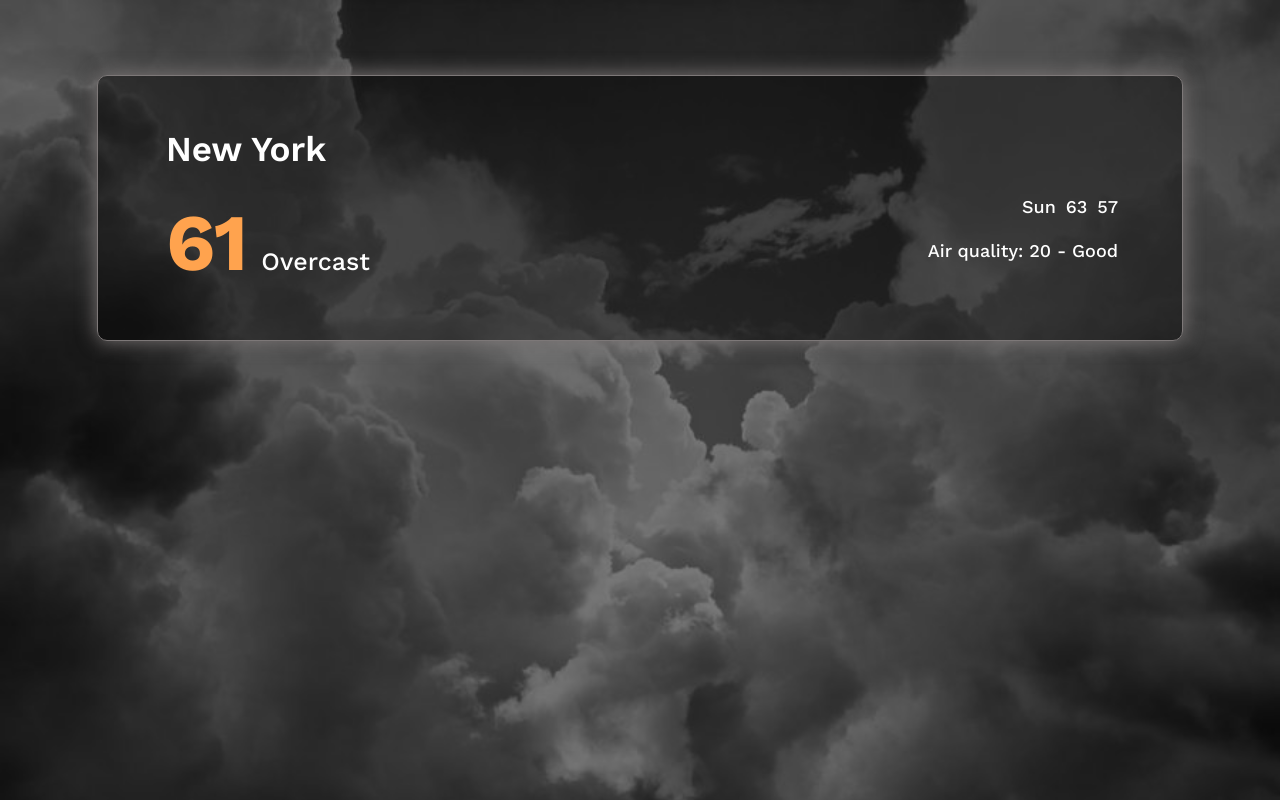
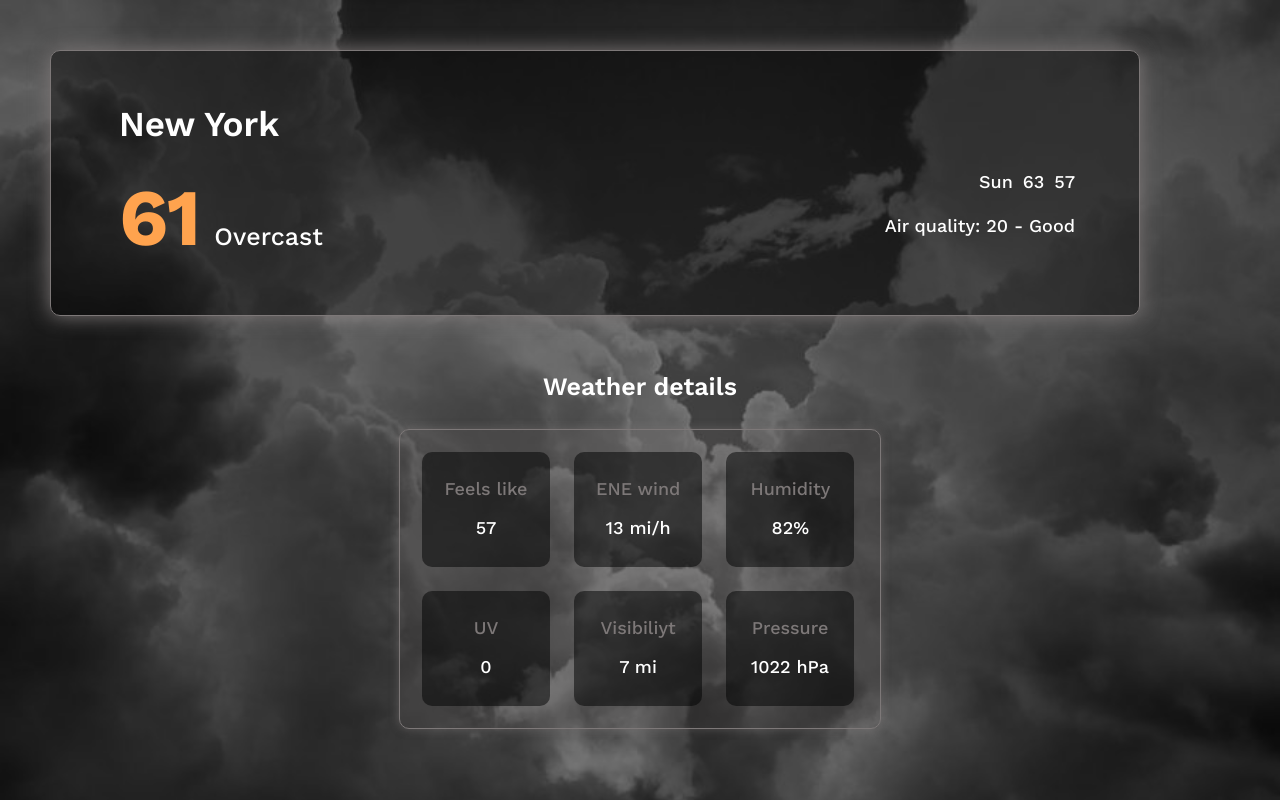
Before and after one commit to kittensgit/weather-app-ts, a React (Create React App) app: page / in a window 1280 px wide. Built offline with nearby package versions, Linux system fonts and the light colour scheme.

Commit message:
Details, Details.scss

```diff
--- a/src/App.scss
+++ b/src/App.scss
@@ -119,12 +119,12 @@ body {
     font-size: 18px;
     background: url('../public/images/bg.jpg') no-repeat;
     background-size: cover;
-    height: 100vh;
+    height: 100%;
     margin: 0; /* Убедитесь, что у body нет отступов */
 
     &::before {
         content: '';
-        position: absolute;
+        position: fixed;
         top: 0;
         right: 0;
         bottom: 0;
@@ -135,5 +135,5 @@ body {
 }
 
 .container {
-    padding: 75px 97px 94px;
+    padding: 50px 50px;
 }
--- a/src/App.tsx
+++ b/src/App.tsx
@@ -1,11 +1,13 @@
 import React from 'react';
 import './App.scss';
 import Card from './components/Card/Card';
+import Details from './components/Details/Details';
 
 const App = () => {
     return (
         <div className="container">
             <Card />
+            <Details />
         </div>
     );
 };
--- /dev/null
+++ b/src/components/Details/Details.scss
@@ -0,0 +1,41 @@
+$gray: #7d7878;
+
+.details {
+    padding-top: 56px;
+    display: flex;
+    flex-direction: column;
+    align-items: center;
+
+    &__title {
+        font-size: 25px;
+        font-weight: 600;
+        padding-bottom: 28px;
+    }
+    &__content {
+        max-width: 482px;
+        display: flex;
+        gap: 24px;
+        flex-wrap: wrap;
+        padding: 22px;
+        border-radius: 10px;
+        border: 1px solid $gray;
+        background: rgba(125, 120, 120, 0.1);
+        box-shadow: 0px 0px 10px 0px rgba(125, 120, 120, 0.5);
+
+        &-item {
+            display: flex;
+            min-width: 128px;
+            flex-direction: column;
+            align-items: center;
+            gap: 18px;
+            font-weight: 500;
+            padding: 26px 22px 29px;
+            border-radius: 10px;
+            background: rgba(0, 0, 0, 0.5);
+        }
+    }
+    &__item-title {
+        color: $gray;
+        font-size: 18px;
+    }
+}
--- /dev/null
+++ b/src/components/Details/Details.tsx
@@ -0,0 +1,38 @@
+import React, { FC } from 'react';
+import './Details.scss';
+
+const Details: FC = ({}) => {
+    return (
+        <div className="details">
+            <h1 className="details__title">Weather details</h1>
+            <div className="details__content">
+                <div className="details__content-item">
+                    <p className="details__item-title">Feels like</p>
+                    <p>57</p>
+                </div>
+                <div className="details__content-item">
+                    <p className="details__item-title">ENE wind</p>
+                    <p>13 mi/h</p>
+                </div>
+                <div className="details__content-item">
+                    <p className="details__item-title">Humidity</p>
+                    <p>82%</p>
+                </div>
+                <div className="details__content-item">
+                    <p className="details__item-title">UV</p>
+                    <p>0</p>
+                </div>
+                <div className="details__content-item">
+                    <p className="details__item-title">Visibiliyt</p>
+                    <p>7 mi</p>
+                </div>
+                <div className="details__content-item">
+                    <p className="details__item-title">Pressure</p>
+                    <p>1022 hPa</p>
+                </div>
+            </div>
+        </div>
+    );
+};
+
+export default Details;
```
